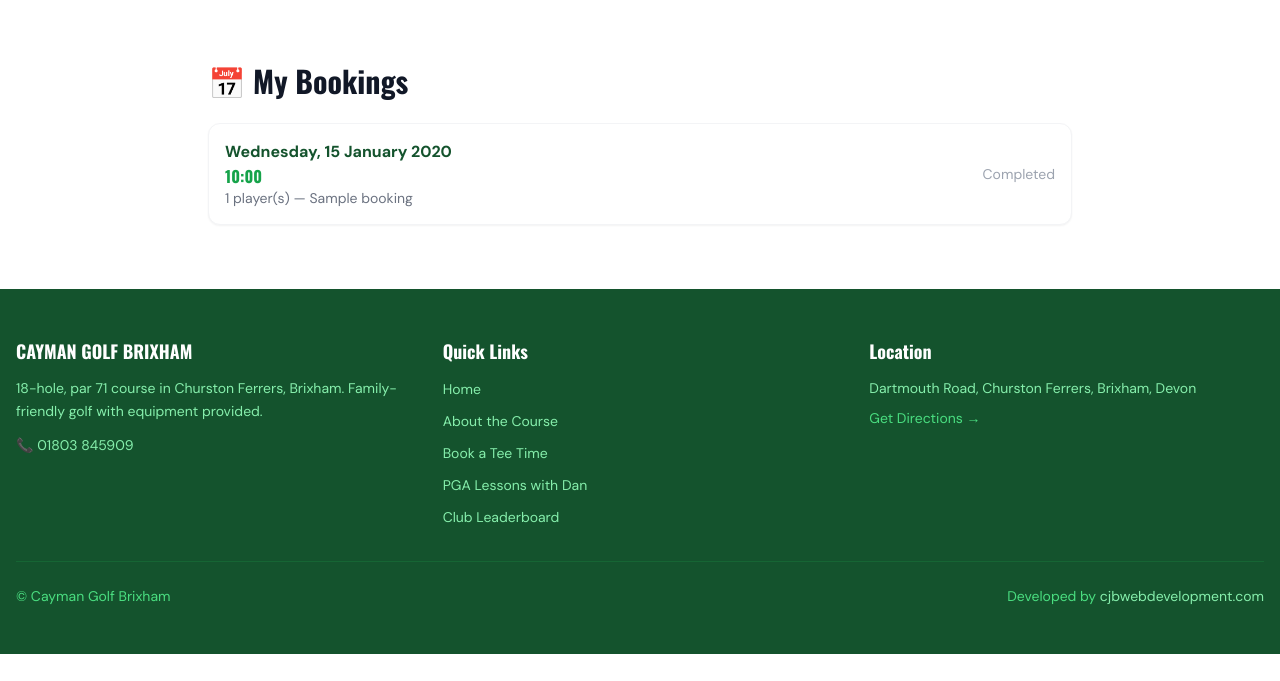
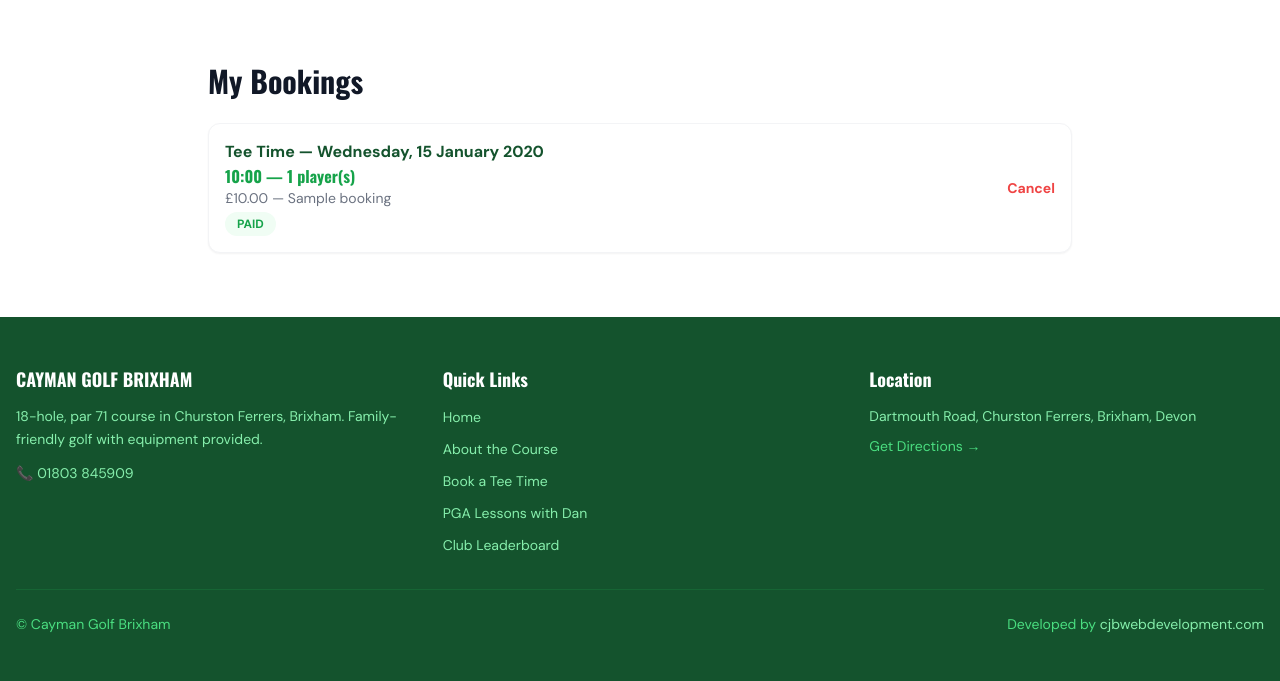
Before and after one commit to Cjbwebdev/caymengolf, a Django app: page /bookings/my-bookings/ in a window 1280 px wide. Shown: the part 65-746 px from the top of the page. Run offline with Django 5.2, Linux system fonts and the light colour scheme; a user stored in the database is signed in; tables that the repository leaves empty hold one stand-in row (values such as "Sample post"); some libraries are stand-ins or nearby versions.

Commit message:
GOLF: Per-booking Stripe pricing, GolfPad hole_scores model, league support, my-bookings payment UI

```diff
--- a/billing/urls.py
+++ b/billing/urls.py
@@ -5,6 +5,7 @@ app_name = "billing"
 
 urlpatterns = [
     path("checkout/", views.checkout_session, name="checkout"),
+    path("checkout/<int:booking_id>/", views.checkout_session, name="checkout_booking"),
     path("success/", views.payment_success, name="success"),
     path("webhook/", views.webhook, name="webhook"),
     path("invoices/", views.my_invoices, name="invoices"),
--- a/templates/bookings/my_bookings.html
+++ b/templates/bookings/my_bookings.html
@@ -3,21 +3,33 @@
 {% block content %}
 <section class="py-16">
     <div class="max-w-4xl mx-auto px-4">
-        <h1 class="font-display text-3xl font-bold mb-6">📅 My Bookings</h1>
+        <h1 class="font-display text-3xl font-bold mb-6">My Bookings</h1>
         {% if bookings %}
         <div class="space-y-3">
             {% for b in bookings %}
             <div class="bg-white rounded-xl p-4 border border-gray-100 flex items-center justify-between shadow-sm">
                 <div>
-                    <p class="font-bold text-golf-900">{{ b.tee_time.date|date:"l, j F Y" }}</p>
-                    <p class="text-golf-600 font-display font-bold">{{ b.tee_time.time|time:"H:i" }}</p>
-                    <p class="text-gray-500 text-sm">{{ b.num_players }} player(s) — {{ b.player_names|truncatechars:40 }}</p>
+                    <p class="font-bold text-golf-900">
+                        {% if b.tee_time %}Tee Time — {{ b.tee_time.date|date:"l, j F Y" }}{% else %}Lesson — {{ b.lesson_slot.date|date:"l, j F Y" }}{% endif %}
+                    </p>
+                    <p class="text-golf-600 font-display font-bold">
+                        {% if b.tee_time %}{{ b.tee_time.time|time:"H:i" }} — {{ b.num_players }} player(s){% else %}{{ b.lesson_slot.time|time:"H:i" }} — 45 mins{% endif %}
+                    </p>
+                    <p class="text-gray-500 text-sm">£{{ b.total_price|default:"0.00" }} — {{ b.player_names|truncatechars:50 }}</p>
+                    {% if b.is_paid %}
+                        <span class="text-green-600 font-bold text-sm px-3 py-1 mt-1 inline-block bg-green-50 rounded-full text-xs">PAID</span>
+                    {% else %}
+                        <span class="text-orange-600 font-bold text-sm px-3 py-1 mt-1 inline-block bg-orange-50 rounded-full text-xs">AWAITING PAYMENT</span>
+                    {% endif %}
                 </div>
-                {% if b.tee_time.date > today %}
-                <a href="/bookings/my-bookings/{{ b.id }}/cancel/" class="text-red-500 hover:text-red-700 font-bold text-sm">Cancel</a>
-                {% else %}
-                <span class="text-gray-400 text-sm">Completed</span>
-                {% endif %}
+                <div class="flex flex-col gap-2 items-end">
+                    {% if not b.is_paid %}
+                    <a href="{% url 'billing:checkout_booking' b.id %}" class="bg-golf-600 text-white px-4 py-2 rounded-lg hover:bg-golf-700 transition font-bold text-sm">Pay £{{ b.total_price|default:"0.00" }}</a>
+                    {% endif %}
+                    {% if not b.is_cancelled %}
+                    <a href="/bookings/my-bookings/{{ b.id }}/cancel/" class="text-red-500 hover:text-red-700 font-bold text-sm">Cancel</a>
+                    {% endif %}
+                </div>
             </div>
             {% endfor %}
         </div>
```
Also changed, not shown: billing/views.py (+17 -9 lines), golfers/models.py (+26 -0 lines).
